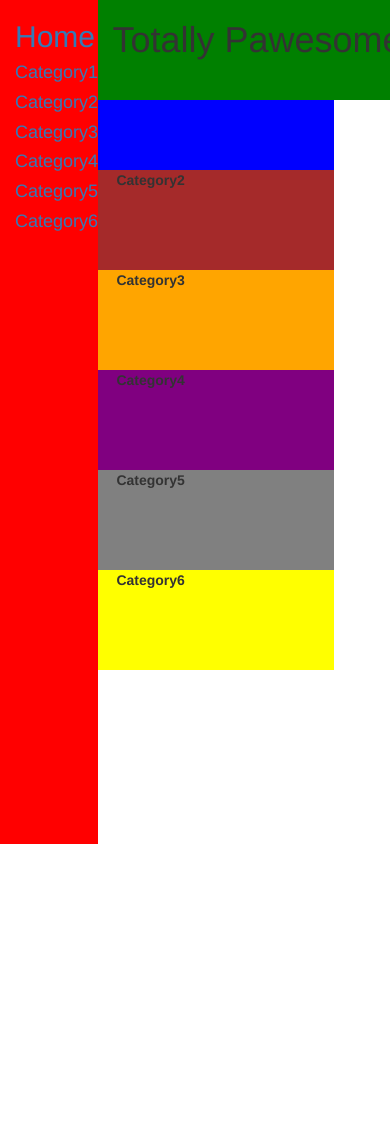
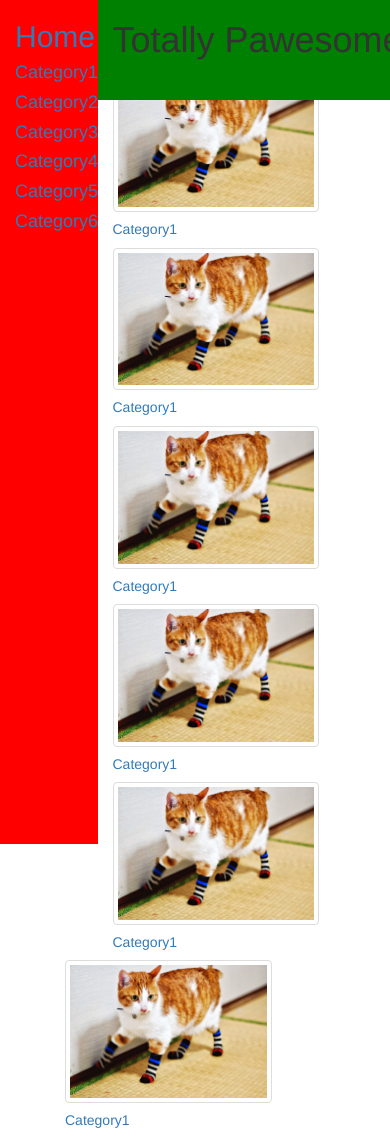
Before and after one commit to Mayden-Academy/EcommerceStoreFeb2018, a PHP site: page / in a window 390 px wide; the page is wider, and only the part inside the window is pictured. Before the commit the page ends 844 px from the top of that part, so only its background shows below. Run offline with PHP 8.4, Linux system fonts and the light colour scheme.

Commit message:
adding of assets to category section

```diff
--- a/index.php
+++ b/index.php
@@ -42,29 +42,41 @@
     <main class="col-xs-offset-2">
         <div class="row">
             <h1>Categories</h1>
-            <div class="col-xs-8 col-md-4" style="height: 100px; background-color: blue">
-                <img src="">
-                <strong>Category1</strong>
+            <div class="col-xs-8 col-md-4">
+                <a href="#">
+                    <img class="img-thumbnail" src="src/assets/img/cat1.jpg">
+                    <h5>Category1</h5>
+                </a>
             </div>
-            <div class="col-xs-8 col-md-4" style="height: 100px; background-color: brown">
-                <img src="">
-                <strong>Category2</strong>
+            <div class="col-xs-8 col-md-4">
+                <a href="#">
+                    <img class="img-thumbnail" src="src/assets/img/cat1.jpg">
+                    <h5>Category1</h5>
+                </a>
             </div>
-            <div class="col-xs-8 col-md-4" style="height: 100px; background-color: orange">
-                <img src="">
-                <strong>Category3</strong>
+            <div class="col-xs-8 col-md-4">
+                <a href="#">
+                    <img class="img-thumbnail" src="src/assets/img/cat1.jpg">
+                    <h5>Category1</h5>
+                </a>
             </div>
-            <div class="col-xs-8 col-md-4" style="height: 100px; background-color: purple">
-                <img src="">
-                <strong>Category4</strong>
+            <div class="col-xs-8 col-md-4">
+                <a href="#">
+                    <img class="img-thumbnail" src="src/assets/img/cat1.jpg">
+                    <h5>Category1</h5>
+                </a>
             </div>
-            <div class="col-xs-8 col-md-4" style="height: 100px; background-color: grey">
-                <img src="">
-                <strong>Category5</strong>
+            <div class="col-xs-8 col-md-4">
+                <a href="#">
+                    <img class="img-thumbnail" src="src/assets/img/cat1.jpg">
+                    <h5>Category1</h5>
+                </a>
             </div>
-            <div class="col-xs-8 col-md-4" style="height: 100px; background-color: yellow">
-                <img src="">
-                <strong>Category6</strong>
+            <div class="col-xs-8 col-md-4">
+                <a href="#">
+                    <img class="img-thumbnail" src="src/assets/img/cat1.jpg">
+                    <h5>Category1</h5>
+                </a>
             </div>
         </div>
     </main>
```
